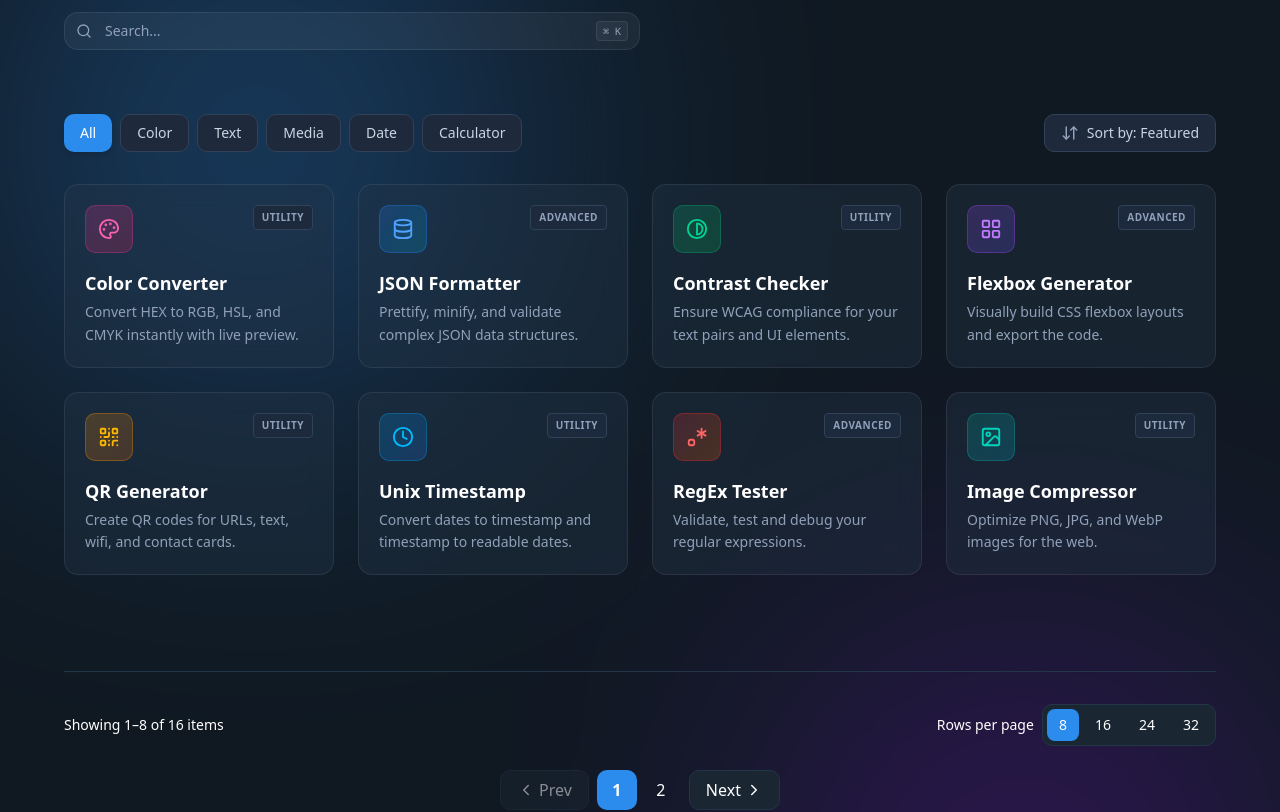
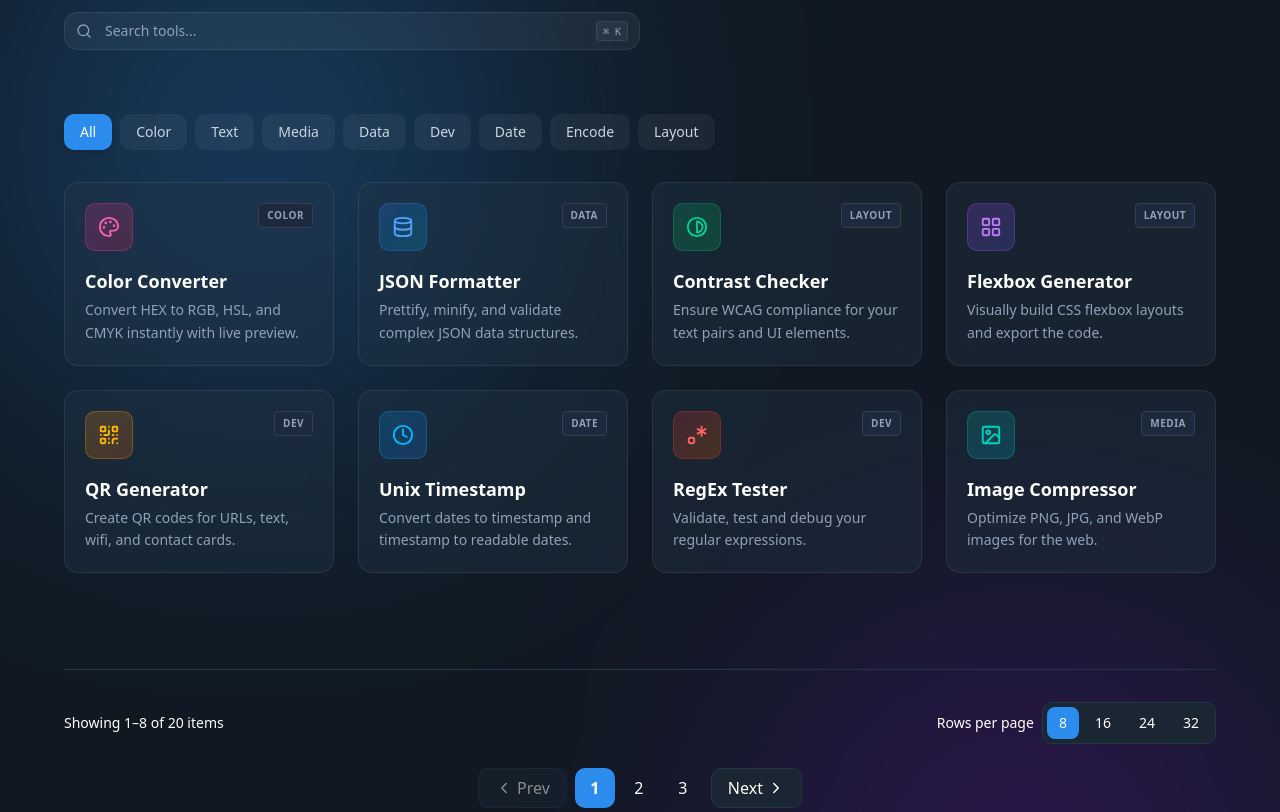
Before and after one commit to AdiMunawar31/d2y-react-docs, a React (Vite) app: page /explore-tools in a window 1280 px wide. Shown: the part 260-1072 px from the top of the page. Built offline with nearby package versions, Linux system fonts and the light colour scheme.

Commit message:
FEAT :: add functionality search and filter in tools explorer

```diff
--- a/src/components/custom/tools/ToolsFilterBar.tsx
+++ b/src/components/custom/tools/ToolsFilterBar.tsx
@@ -1,31 +1,39 @@
-import { ArrowDownUp } from "lucide-react";
+const categories = [
+  "All",
+  "Color",
+  "Text",
+  "Media",
+  "Data",
+  "Dev",
+  "Date",
+  "Encode",
+  "Layout",
+];
 
-const filters = ["All", "Color", "Text", "Media", "Date", "Calculator"];
+interface ToolsFilterBarProps {
+  category: string;
+  onCategoryChange: (v: string) => void;
+}
 
-export function ToolsFilterBar() {
+export function ToolsFilterBar({
+  category,
+  onCategoryChange,
+}: ToolsFilterBarProps) {
   return (
-    <div className="flex flex-col md:flex-row md:items-center justify-between gap-4">
-      <div className="flex flex-wrap gap-2">
-        {filters.map((item, i) => (
-          <button
-            key={item}
-            className={
-              i === 0
-                ? "px-4 py-2 rounded-lg bg-primary text-white text-sm font-medium shadow-md"
-                : "px-4 py-2 rounded-lg bg-white dark:bg-[#1e293b] text-slate-600 dark:text-slate-300 border border-slate-200 dark:border-slate-700 text-sm"
-            }
-          >
-            {item}
-          </button>
-        ))}
-      </div>
-
-      <div className="flex items-center gap-2 px-4 py-2 rounded-lg bg-white dark:bg-[#1e293b] border border-slate-200 dark:border-slate-700">
-        <ArrowDownUp size={18} className="text-slate-400" />
-        <span className="text-sm font-medium text-slate-700 dark:text-slate-300">
-          Sort by: Featured
-        </span>
-      </div>
+    <div className="flex flex-wrap gap-2">
+      {categories.map((c) => (
+        <button
+          key={c}
+          onClick={() => onCategoryChange(c)}
+          className={`px-4 py-2 rounded-lg text-sm font-medium transition-all ${
+            c === category
+              ? "bg-primary text-white shadow-md"
+              : "bg-white/5 text-slate-300 hover:bg-white/10"
+          }`}
+        >
+          {c}
+        </button>
+      ))}
     </div>
   );
 }
--- a/src/components/custom/tools/ToolsHero.tsx
+++ b/src/components/custom/tools/ToolsHero.tsx
@@ -1,6 +1,11 @@
 import { Search } from "lucide-react";
 
-export function ToolsHero() {
+interface ToolsHeroProps {
+  search: string;
+  onSearch: (v: string) => void;
+}
+
+export function ToolsHero({ search, onSearch }: ToolsHeroProps) {
   return (
     <section className="flex flex-col gap-6 pt-4 pb-8">
       <div>
@@ -18,8 +23,10 @@ export function ToolsHero() {
           <Search size={16} />
         </div>
         <input
+          value={search}
+          onChange={(e) => onSearch(e.target.value)}
           type="text"
-          placeholder="Search..."
+          placeholder="Search tools..."
           className="block w-full rounded-xl border border-glass-border bg-white/5 py-2 pl-10 pr-4 text-sm text-white placeholder-slate-400 focus:border-primary focus:bg-white/10 focus:ring-1 focus:ring-primary outline-none transition-all"
         />
         <div className="absolute inset-y-0 right-0 flex items-center pr-3 pointer-events-none">
--- a/src/data/tools-data.ts
+++ b/src/data/tools-data.ts
@@ -17,7 +17,15 @@ import {
   Wand2,
 } from "lucide-react";
 
-export type ToolCategory = "Utility" | "Advanced";
+export type ToolCategory =
+  | "Color"
+  | "Text"
+  | "Media"
+  | "Data"
+  | "Dev"
+  | "Date"
+  | "Encode"
+  | "Layout";
 
 export interface ToolItem {
   id: string;
@@ -35,7 +43,7 @@ export const TOOLS: ToolItem[] = [
     title: "Color Converter",
     description:
       "Convert HEX to RGB, HSL, and CMYK instantly with live preview.",
-    category: "Utility",
+    category: "Color",
     icon: Palette,
     gradient: "from-pink-500/20 to-rose-500/20",
     iconColor: "text-pink-400 border-pink-500/30",
@@ -44,7 +52,7 @@ export const TOOLS: ToolItem[] = [
     id: "json-formatter",
     title: "JSON Formatter",
     description: "Prettify, minify, and validate complex JSON data structures.",
-    category: "Advanced",
+    category: "Data",
     icon: Database,
     gradient: "from-blue-500/20 to-cyan-500/20",
     iconColor: "text-blue-400 border-blue-500/30",
@@ -53,7 +61,7 @@ export const TOOLS: ToolItem[] = [
     id: "contrast-checker",
     title: "Contrast Checker",
     description: "Ensure WCAG compliance for your text pairs and UI elements.",
-    category: "Utility",
+    category: "Layout",
     icon: Contrast,
     gradient: "from-emerald-500/20 to-green-500/20",
     iconColor: "text-emerald-400 border-emerald-500/30",
@@ -62,7 +70,7 @@ export const TOOLS: ToolItem[] = [
     id: "flexbox-generator",
     title: "Flexbox Generator",
     description: "Visually build CSS flexbox layouts and export the code.",
-    category: "Advanced",
+    category: "Layout",
     icon: LayoutGrid,
     gradient: "from-purple-500/20 to-indigo-500/20",
     iconColor: "text-purple-400 border-purple-500/30",
@@ -71,7 +79,7 @@ export const TOOLS: ToolItem[] = [
     id: "qr-generator",
     title: "QR Generator",
     description: "Create QR codes for URLs, text, wifi, and contact cards.",
-    category: "Utility",
+    category: "Dev",
     icon: QrCode,
     gradient: "from-amber-500/20 to-orange-500/20",
     iconColor: "text-amber-400 border-amber-500/30",
@@ -80,7 +88,7 @@ export const TOOLS: ToolItem[] = [
     id: "unix-timestamp",
     title: "Unix Timestamp",
     description: "Convert dates to timestamp and timestamp to readable dates.",
-    category: "Utility",
+    category: "Date",
     icon: Clock,
     gradient: "from-sky-500/20 to-blue-500/20",
     iconColor: "text-sky-400 border-sky-500/30",
@@ -89,7 +97,7 @@ export const TOOLS: ToolItem[] = [
     id: "regex-tester",
     title: "RegEx Tester",
     description: "Validate, test and debug your regular expressions.",
-    category: "Advanced",
+    category: "Dev",
     icon: Regex,
     gradient: "from-red-500/20 to-orange-500/20",
     iconColor: "text-red-400 border-red-500/30",
@@ -98,7 +106,7 @@ export const TOOLS: ToolItem[] = [
     id: "image-compressor",
     title: "Image Compressor",
     description: "Optimize PNG, JPG, and WebP images for the web.",
-    category: "Utility",
+    category: "Media",
     icon: ImageIcon,
     gradient: "from-teal-500/20 to-cyan-500/20",
     iconColor: "text-teal-400 border-teal-500/30",
@@ -107,7 +115,7 @@ export const TOOLS: ToolItem[] = [
     id: "markdown-preview",
     title: "Markdown Previewer",
     description: "Live preview markdown content with GitHub-style rendering.",
-    category: "Utility",
+    category: "Dev",
     icon: FileText,
     gradient: "from-slate-500/20 to-gray-500/20",
     iconColor: "text-slate-400 border-slate-500/30",
@@ -116,7 +124,7 @@ export const TOOLS: ToolItem[] = [
     id: "code-formatter",
     title: "Code Formatter",
     description: "Format JS, TS, HTML, and CSS instantly.",
-    category: "Advanced",
+    category: "Dev",
     icon: Code2,
     gradient: "from-indigo-500/20 to-blue-500/20",
     iconColor: "text-indigo-400 border-indigo-500/30",
@@ -125,7 +133,7 @@ export const TOOLS: ToolItem[] = [
     id: "calculator",
     title: "Smart Calculator",
     description: "Advanced calculator with history and expressions.",
-    category: "Utility",
+    category: "Dev",
     icon: Calculator,
     gradient: "from-lime-500/20 to-green-500/20",
     iconColor: "text-lime-400 border-lime-500/30",
@@ -134,7 +142,7 @@ export const TOOLS: ToolItem[] = [
     id: "text-counter",
     title: "Text Counter",
     description: "Count characters, words, sentences, and paragraphs.",
-    category: "Utility",
+    category: "Text",
     icon: Type,
     gradient: "from-fuchsia-500/20 to-pink-500/20",
     iconColor: "text-fuchsia-400 border-fuchsia-500/30",
@@ -143,7 +151,7 @@ export const TOOLS: ToolItem[] = [
     id: "image-cropper",
     title: "Image Cropper",
     description: "Crop images with aspect ratio presets.",
-    category: "Utility",
+    category: "Media",
     icon: Crop,
     gradient: "from-yellow-500/20 to-amber-500/20",
     iconColor: "text-yellow-400 border-yellow-500/30",
@@ -152,7 +160,7 @@ export const TOOLS: ToolItem[] = [
     id: "json-diff",
     title: "JSON Diff",
     description: "Compare two JSON objects visually.",
-    category: "Advanced",
+    category: "Data",
     icon: Braces,
     gradient: "from-rose-500/20 to-red-500/20",
     iconColor: "text-rose-400 border-rose-500/30",
@@ -161,7 +169,7 @@ export const TOOLS: ToolItem[] = [
     id: "url-encoder",
     title: "URL Encoder",
     description: "Encode & decode URLs safely.",
-    category: "Utility",
+    category: "Dev",
     icon: Globe,
     gradient: "from-cyan-500/20 to-sky-500/20",
     iconColor: "text-cyan-400 border-cyan-500/30",
@@ -170,9 +178,45 @@ export const TOOLS: ToolItem[] = [
     id: "css-generator",
     title: "CSS Generator",
     description: "Generate shadows, gradients, and animations.",
-    category: "Advanced",
+    category: "Layout",
     icon: Wand2,
     gradient: "from-violet-500/20 to-purple-500/20",
     iconColor: "text-violet-400 border-violet-500/30",
   },
+  {
+    id: "uuid-generator",
+    title: "UUID Generator",
+    description: "Generate v4 UUIDs instantly for development needs.",
+    category: "Encode",
+    icon: Braces,
+    gradient: "from-neutral-500/20 to-slate-500/20",
+    iconColor: "text-neutral-400 border-neutral-500/30",
+  },
+  {
+    id: "base64-tool",
+    title: "Base64 Encoder",
+    description: "Encode & decode Base64 strings easily.",
+    category: "Encode",
+    icon: Code2,
+    gradient: "from-orange-500/20 to-amber-500/20",
+    iconColor: "text-orange-400 border-orange-500/30",
+  },
+  {
+    id: "jwt-decoder",
+    title: "JWT Decoder",
+    description: "Decode JWT payloads and inspect claims.",
+    category: "Encode",
+    icon: FileText,
+    gradient: "from-indigo-500/20 to-violet-500/20",
+    iconColor: "text-indigo-400 border-indigo-500/30",
+  },
+  {
+    id: "cron-parser",
+    title: "Cron Parser",
+    description: "Understand and visualize cron expressions.",
+    category: "Encode",
+    icon: Clock,
+    gradient: "from-sky-500/20 to-cyan-500/20",
+    iconColor: "text-sky-400 border-sky-500/30",
+  },
 ];
--- a/src/pages/ToolsExplorerPage.tsx
+++ b/src/pages/ToolsExplorerPage.tsx
@@ -1,35 +1,65 @@
 "use client";
 
-import { D2YPagination } from "@/components/base/D2YPagination";
+import { useEffect, useMemo, useState } from "react";
+import { TOOLS } from "@/data/tools-data";
+import { ToolsHero } from "@/components/custom/tools/ToolsHero";
 import { ToolsFilterBar } from "@/components/custom/tools/ToolsFilterBar";
 import { ToolsGrid } from "@/components/custom/tools/ToolsGrid";
-import { ToolsHero } from "@/components/custom/tools/ToolsHero";
-import { TOOLS } from "@/data/tools-data";
-import { useState } from "react";
+import { D2YPagination } from "@/components/base/D2YPagination";
+import { EmptyState } from "@/components/feedback/EmptyState";
 
-const PAGE_SIZE = 8;
+const DEFAULT_PAGE_SIZE = 8;
 
 export default function ToolsExplorerPage() {
   const [page, setPage] = useState(1);
+  const [pageSize, setPageSize] = useState(DEFAULT_PAGE_SIZE);
+  const [search, setSearch] = useState("");
+  const [category, setCategory] = useState("All");
 
-  const startIndex = (page - 1) * PAGE_SIZE;
-  const endIndex = startIndex + PAGE_SIZE;
+  const filteredTools = useMemo(() => {
+    return TOOLS.filter((tool) => {
+      const matchSearch = tool.title
+        .toLowerCase()
+        .includes(search.toLowerCase());
 
-  const paginatedTools = TOOLS.slice(startIndex, endIndex);
+      const matchCategory = category === "All" || tool.category === category;
+
+      return matchSearch && matchCategory;
+    });
+  }, [search, category]);
+
+  const totalItems = filteredTools.length;
+  const startIndex = (page - 1) * pageSize;
+  const paginatedTools = filteredTools.slice(startIndex, startIndex + pageSize);
+
+  useEffect(() => {
+    setPage(1);
+  }, [search, category, pageSize]);
 
   return (
-    <div className="flex-1 w-full max-w-7xl mx-auto px-4 sm:px-6 lg:px-8 pt-24 flex flex-col gap-8">
-      <ToolsHero />
-      <ToolsFilterBar />
+    <div className="flex-1 max-w-7xl mx-auto px-4 sm:px-6 lg:px-8 pt-24 flex flex-col gap-8">
+      <ToolsHero search={search} onSearch={setSearch} />
 
-      <ToolsGrid tools={paginatedTools} />
+      <ToolsFilterBar category={category} onCategoryChange={setCategory} />
 
-      <D2YPagination
-        totalItems={TOOLS.length}
-        pageSize={PAGE_SIZE}
-        currentPage={page}
-        onPageChange={setPage}
-      />
+      {paginatedTools.length === 0 ? (
+        <EmptyState
+          title="No tools found"
+          description="Try changing your search or filter."
+        />
+      ) : (
+        <>
+          <ToolsGrid tools={paginatedTools} />
+
+          <D2YPagination
+            totalItems={totalItems}
+            pageSize={pageSize}
+            currentPage={page}
+            onPageChange={setPage}
+            onPageSizeChange={setPageSize}
+          />
+        </>
+      )}
     </div>
   );
 }
```
